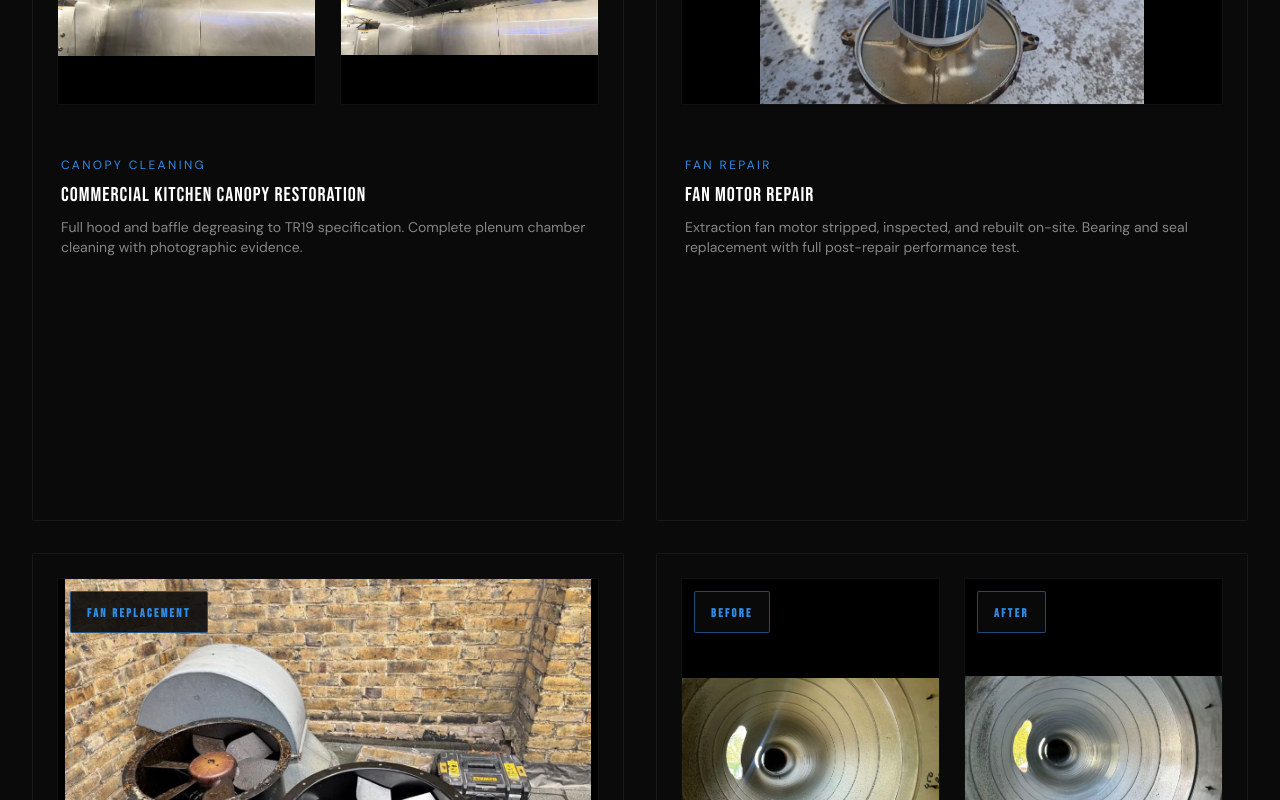
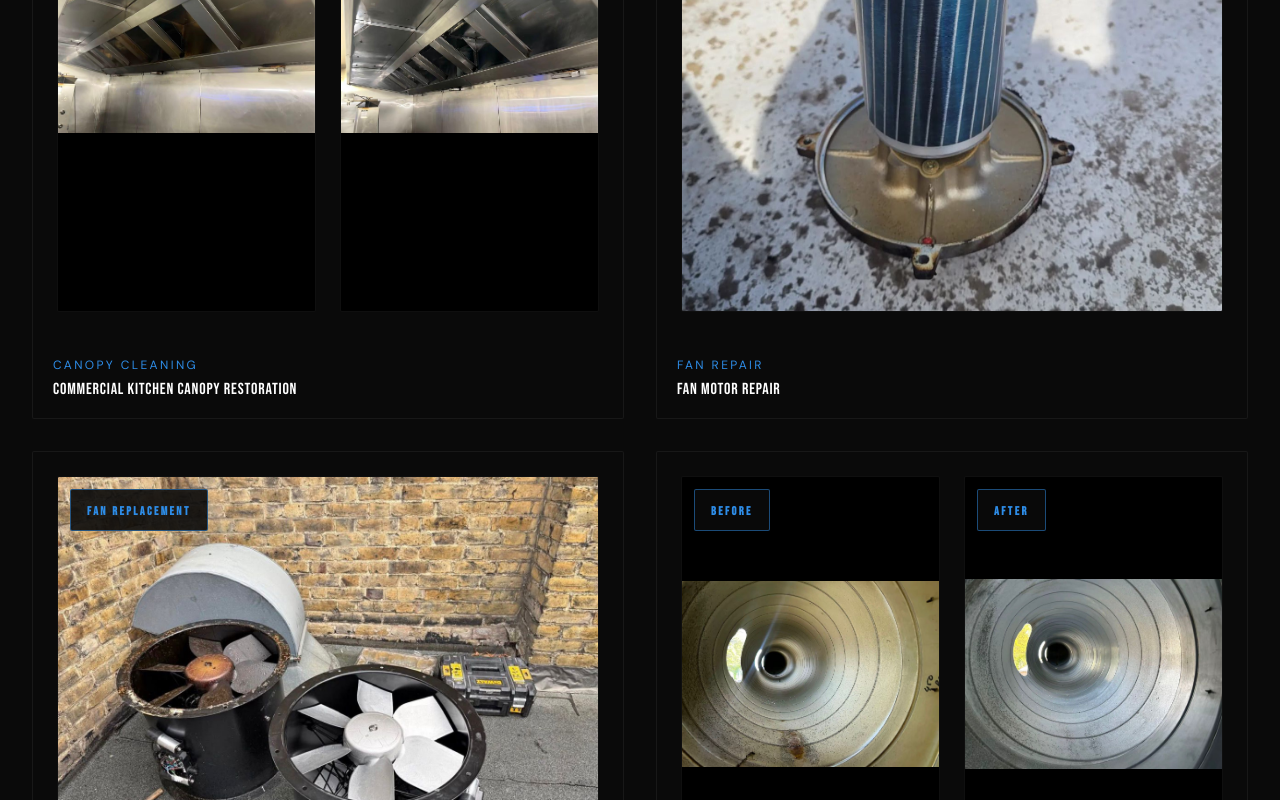
Before and after one commit to zaid5678/commercialcanopycleaning, a React (Vite) app: page /work in a window 1280 px wide. Shown: the part 800-1600 px from the top of the page. Built offline with nearby package versions, Linux system fonts and the light colour scheme.

Commit message:
Work: reduce info box size on cards

```diff
--- a/src/pages/Work.jsx
+++ b/src/pages/Work.jsx
@@ -137,13 +137,10 @@ function CaseStudyCard({ study, index }) {
           </div>
 
           {/* Info section */}
-          <div className="p-6 sm:p-7 flex flex-col justify-between flex-1">
-            <div className="mb-4">
-              <div className="flex items-center justify-between mb-2">
-                <span className="font-body text-brand-blue-bright text-xs uppercase tracking-widest">{study.category}</span>
-              </div>
-              <h3 className="font-heading text-lg sm:text-xl text-white mb-2 leading-tight">{study.title}</h3>
-              <p className="font-body text-white/50 text-sm mb-3">{study.description}</p>
+          <div className="px-4 py-3 sm:px-5 sm:py-4 flex flex-col justify-between">
+            <div>
+              <span className="font-body text-brand-blue-bright text-xs uppercase tracking-widest">{study.category}</span>
+              <h3 className="font-heading text-sm sm:text-base text-white mt-0.5 leading-tight">{study.title}</h3>
             </div>
           </div>
         </div>
```
